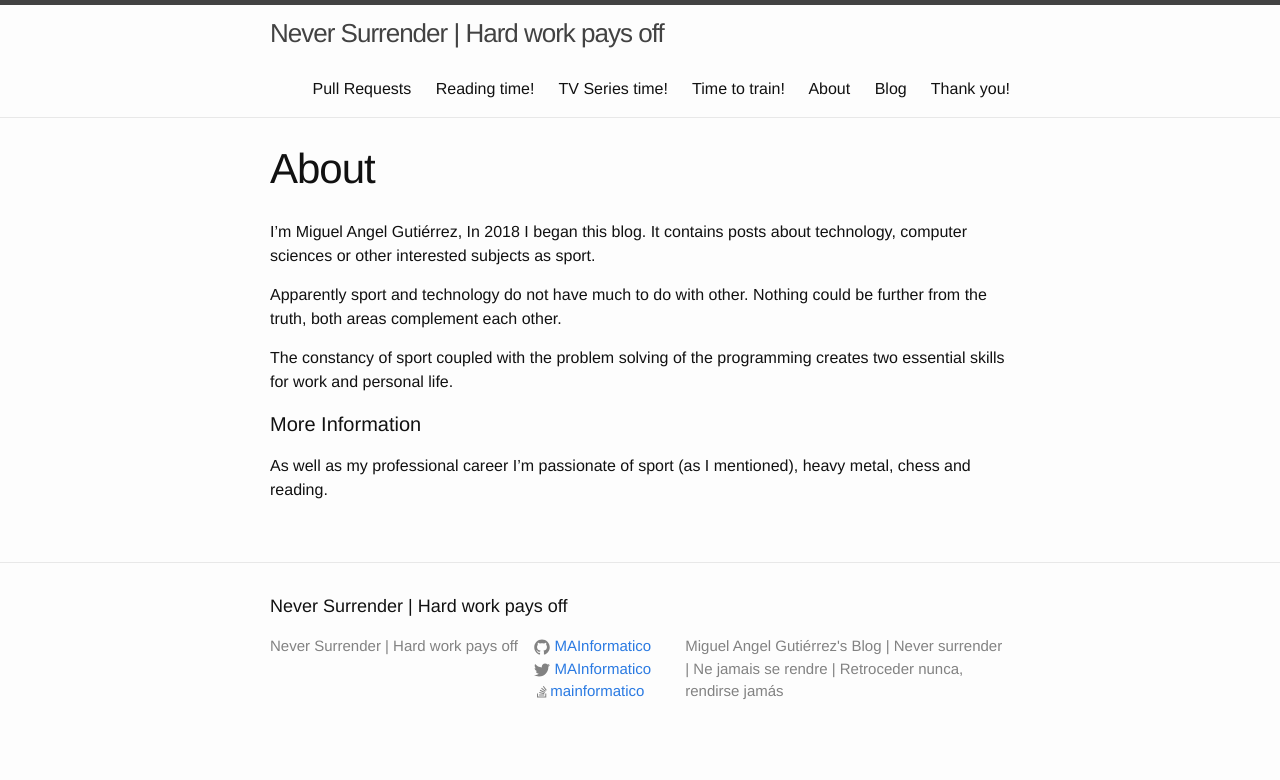
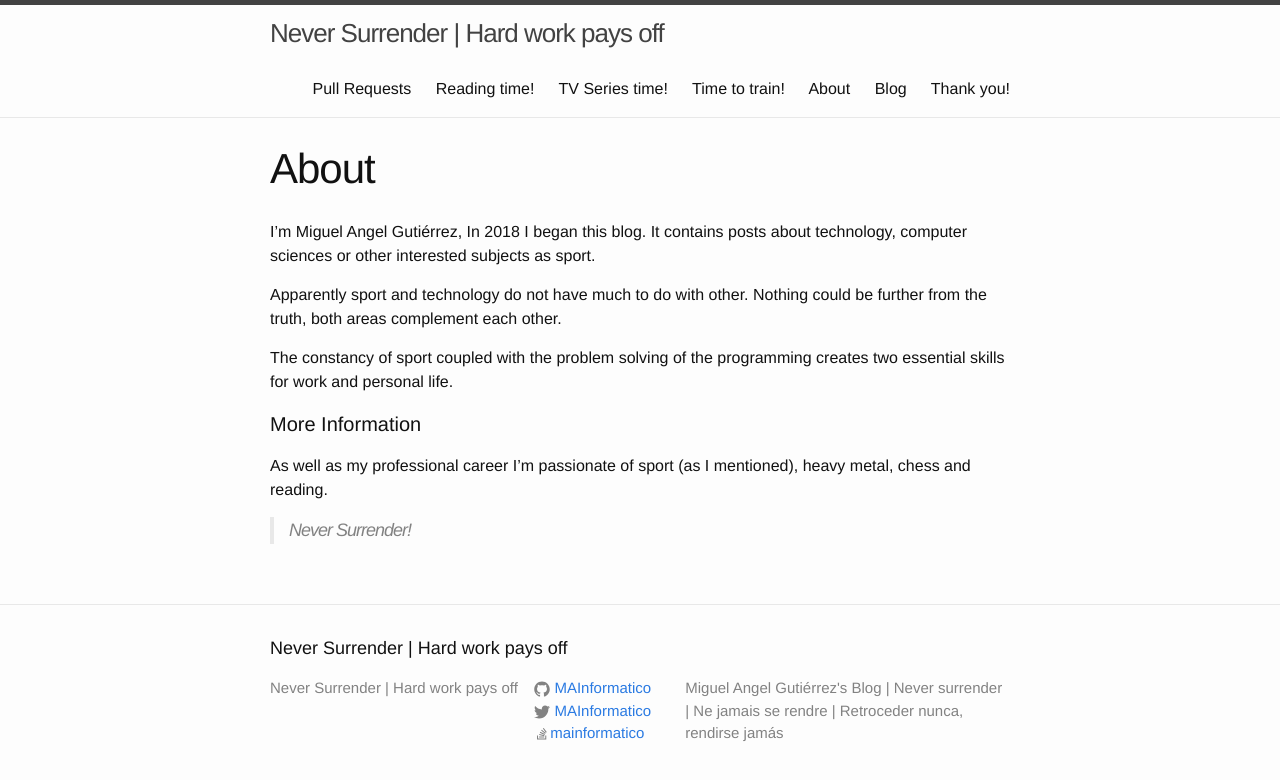
Before and after one commit to MAInformatico/MAInformatico.github.io, a Jekyll site: the page built from about.md, in a window 1280 px wide. Shown: the top 780 px of the page. Built offline with Jekyll 4.4.1, drawn with Linux system fonts in a browser that asks for light colours.

Commit message:
adding quote

```diff
--- a/about.md
+++ b/about.md
@@ -12,3 +12,5 @@
 #### More Information
 
 As well as my professional career I'm passionate of sport (as I mentioned), heavy metal, chess and reading.
+
+> Never Surrender!
```
